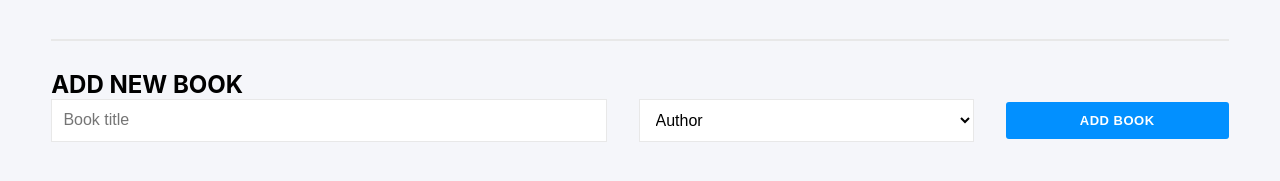
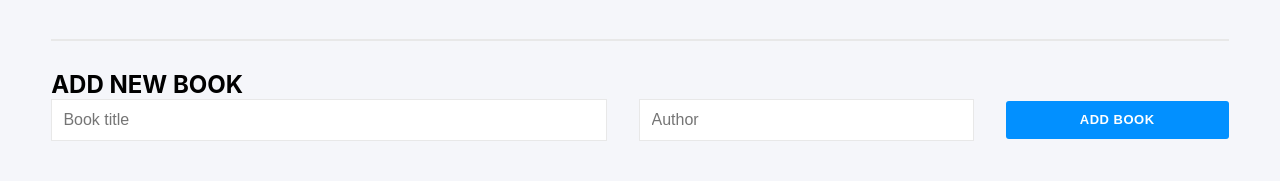
Before and after one commit to MozamelJawad/bookstore, a React (Create React App) app: page / in a window 1280 px wide. Shown: the part 649-830 px from the top of the page. Built offline with nearby package versions, Linux system fonts and the light colour scheme.

Commit message:
update componects

```diff
--- a/src/App.css
+++ b/src/App.css
@@ -173,6 +173,6 @@ button {
   font-weight: 700;
 }
 
-.categoryList {
+.authourInput {
   width: 30%;
 }
--- a/src/App.js
+++ b/src/App.js
@@ -1,31 +1,20 @@
-import { NavLink, Route, Routes } from 'react-router-dom';
+import { Route, Routes } from 'react-router-dom';
 import './App.css';
 import Books from './components/Books';
 import Category from './components/Category';
 import NotFound from './components/NotFound';
+import Navbar from './components/Navbar';
 
 function App() {
   return (
     <>
-      <nav className="navbar">
-        <NavLink className="navBrand" to="/">Bookstore CMS</NavLink>
-        <ul>
-          <li>
-            <NavLink to="/">Books</NavLink>
-          </li>
-          <li>
-            <NavLink to="/categories">Categories</NavLink>
-          </li>
-        </ul>
-        <div className="icon"><i className="bi bi-person" /></div>
-      </nav>
+      <Navbar />
       <Routes>
         <Route path="/" element={<Books />} />
         <Route path="/categories" element={<Category />} />
         <Route path="*" element={<NotFound />} />
       </Routes>
     </>
-
   );
 }
 
--- /dev/null
+++ b/src/components/Book.js
@@ -0,0 +1,40 @@
+import BooksList from './BooksList';
+
+const Book = () => {
+  const booksProperties = [
+    {
+      id: 1,
+      category: 'Action',
+      title: 'The Hunger Games',
+      author: 'Suzanne Collins',
+      percent: '64%',
+      chapter: 'Chapter 17',
+    },
+    {
+      id: 2,
+      category: 'Science Fiction',
+      title: 'Dune',
+      author: 'Frank Herbert',
+      percent: '8%',
+      chapter: 'Chapter 3: A Lesson Learned',
+    },
+    {
+      id: 3,
+      category: 'Economy',
+      title: 'Capital in the Twenty-First Century',
+      author: 'Suzanne Collins',
+      percent: '0%',
+      chapter: 'Introduction',
+    },
+
+  ];
+
+  return (
+    <div className="bookContainer">
+      <BooksList booksProperties={booksProperties} />
+    </div>
+
+  );
+};
+
+export default Book;
--- a/src/components/Books.js
+++ b/src/components/Books.js
@@ -1,83 +1,15 @@
-const Books = () => {
-  const booksProperties = [
-    {
-      id: 1,
-      category: 'Action',
-      title: 'The Hunger Games',
-      author: 'Suzanne Collins',
-      percent: '64%',
-      chapter: 'Chapter 17',
-    },
-    {
-      id: 2,
-      category: 'Science Fiction',
-      title: 'Dune',
-      author: 'Frank Herbert',
-      percent: '8%',
-      chapter: 'Chapter 3: A Lesson Learned',
-    },
-    {
-      id: 3,
-      category: 'Economy',
-      title: 'Capital in the Twenty-First Century',
-      author: 'Suzanne Collins',
-      percent: '0%',
-      chapter: 'Introduction',
-    },
+import Book from './Book';
+import NewBookForm from './NewBookForm';
 
-  ];
-  return (
+const Books = () => (
+  <>
     <div className="mainContainer">
-      <div className="bookContainer">
-        <ul className="BookUL">
-          {booksProperties.map((booksProperty) => (
-            <li key={booksProperty.id} className="bookList">
-              <div className="book">
-                <div className="bookInfo">
-                  <h4 className="bookCategory">{booksProperty.category}</h4>
-                  <h2 className="BookTitle">{booksProperty.title}</h2>
-                  <h6 className="bookAuthor">{booksProperty.author}</h6>
-                  <div className="actionBtn">
-                    <button type="button" className="crudBtn">Comment</button>
-                    <div className="Vdivider" />
-                    <button type="button" className="crudBtn">Remove</button>
-                    <div className="Vdivider" />
-                    <button type="button" className="crudBtn">Edit</button>
-                  </div>
-                </div>
-                <div className="progress">
-                  <p className="percent">{booksProperty.percent}</p>
-                  <p className="completed">Completed</p>
-                </div>
-                <div className="progressDivider" />
-                <div className="currentChapter">
-                  <p className="chapterLabel">Current Chapter</p>
-                  <p className="chapterNumber">{booksProperty.chapter}</p>
-                  <button type="button" className="progressBtn">Update Progress</button>
-                </div>
-              </div>
-            </li>
-          ))}
-        </ul>
-      </div>
+      <Book />
 
       <div className="hr" />
-      <section>
-        <h2 className="formTitle">ADD NEW BOOK</h2>
-        <form className="addForm">
-          <input type="text" name="bookTitle" className="input titleInput" placeholder="Book title" />
-          <select className="input categoryList">
-            <option value="Action" hidden>Author</option>
-            {booksProperties.map((booksProperty) => (
-              <option key={booksProperty.id} value="Action">{booksProperty.author}</option>
-            ))}
-          </select>
-          <button className="AddBook" type="button">ADD BOOK</button>
-        </form>
-      </section>
-
+      <NewBookForm />
     </div>
-  );
-};
+  </>
+);
 
 export default Books;
--- /dev/null
+++ b/src/components/BooksList.js
@@ -0,0 +1,39 @@
+import React from 'react';
+
+const BooksList = (prop) => {
+  const { booksProperties } = prop;
+  return (
+    <ul className="BookUL">
+      {booksProperties.map((booksProperty) => (
+        <li key={booksProperty.id} className="bookList">
+          <div className="book">
+            <div className="bookInfo">
+              <h4 className="bookCategory">{booksProperty.category}</h4>
+              <h2 className="BookTitle">{booksProperty.title}</h2>
+              <h6 className="bookAuthor">{booksProperty.author}</h6>
+              <div className="actionBtn">
+                <button type="button" className="crudBtn">Comment</button>
+                <div className="Vdivider" />
+                <button type="button" className="crudBtn">Remove</button>
+                <div className="Vdivider" />
+                <button type="button" className="crudBtn">Edit</button>
+              </div>
+            </div>
+            <div className="progress">
+              <p className="percent">{booksProperty.percent}</p>
+              <p className="completed">Completed</p>
+            </div>
+            <div className="progressDivider" />
+            <div className="currentChapter">
+              <p className="chapterLabel">Current Chapter</p>
+              <p className="chapterNumber">{booksProperty.chapter}</p>
+              <button type="button" className="progressBtn">Update Progress</button>
+            </div>
+          </div>
+        </li>
+      ))}
+    </ul>
+  );
+};
+
+export default BooksList;
--- /dev/null
+++ b/src/components/Navbar.js
@@ -0,0 +1,18 @@
+import { NavLink } from 'react-router-dom';
+
+const Navbar = () => (
+  <nav className="navbar">
+    <NavLink className="navBrand" to="/">Bookstore CMS</NavLink>
+    <ul>
+      <li>
+        <NavLink to="/">Books</NavLink>
+      </li>
+      <li>
+        <NavLink to="/categories">Categories</NavLink>
+      </li>
+    </ul>
+    <div className="icon"><i className="bi bi-person" /></div>
+  </nav>
+);
+
+export default Navbar;
--- /dev/null
+++ b/src/components/NewBookForm.js
@@ -0,0 +1,12 @@
+const NewBookForm = () => (
+  <section>
+    <h2 className="formTitle">ADD NEW BOOK</h2>
+    <form className="addForm">
+      <input type="text" name="bookTitle" className="input titleInput" placeholder="Book title" />
+      <input type="text" name="author" className="input authourInput" placeholder="Author" />
+      <button className="AddBook" type="button">ADD BOOK</button>
+    </form>
+  </section>
+);
+
+export default NewBookForm;
```
